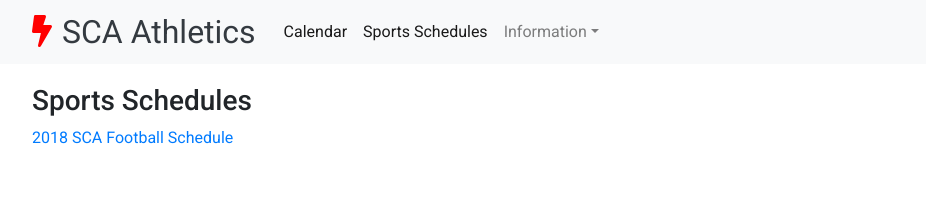
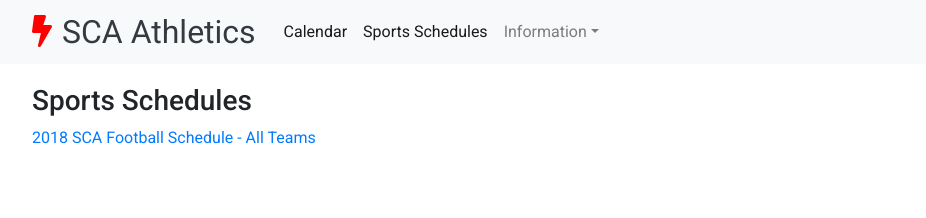
Before and after one commit to gheidorn/sca-athletics, a React (Create React App) app: page /schedule in a window 1280 px wide. Shown: the top 218 px of the page, without its empty margins (53-979 px from the left). Built offline with nearby package versions, Linux system fonts and the light colour scheme.

Commit message:
football schedule removed, using dropbox now

```diff
--- a/src/pages/SportsSchedulePage.js
+++ b/src/pages/SportsSchedulePage.js
@@ -8,7 +8,9 @@
       <div className="row">
         <div className="col-md-12">
           <h3>Sports Schedules</h3>
-          <a href="/files/2018-SCA-Football-Schedule.pdf">2018 SCA Football Schedule</a>
+          <a href="https://www.dropbox.com/s/eq7fdomr8eav9ww/2018-SCA-Football-Schedule-ALL.pdf?dl=0">
+            2018 SCA Football Schedule - All Teams
+          </a>
         </div>
       </div>
     );
```
Also changed, not shown: 1 other file (tests, documents, lock files or other folders).
